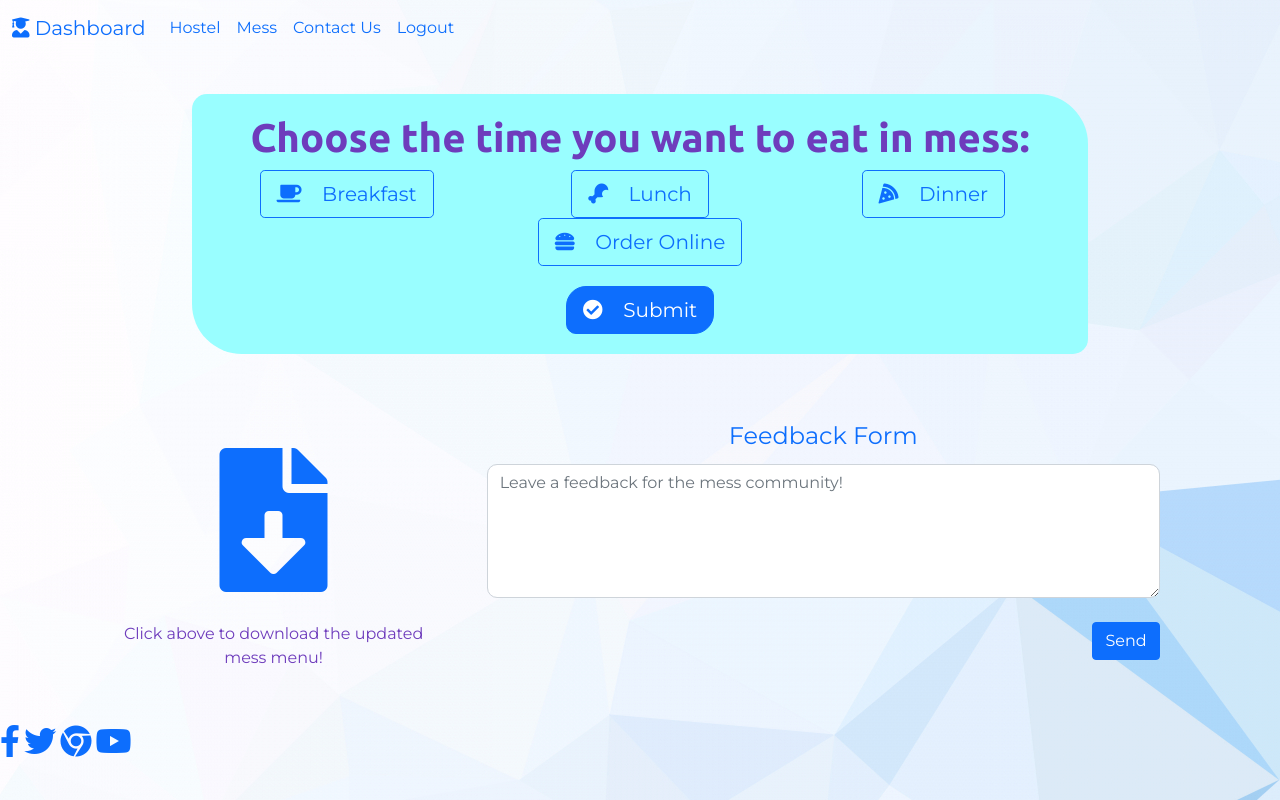
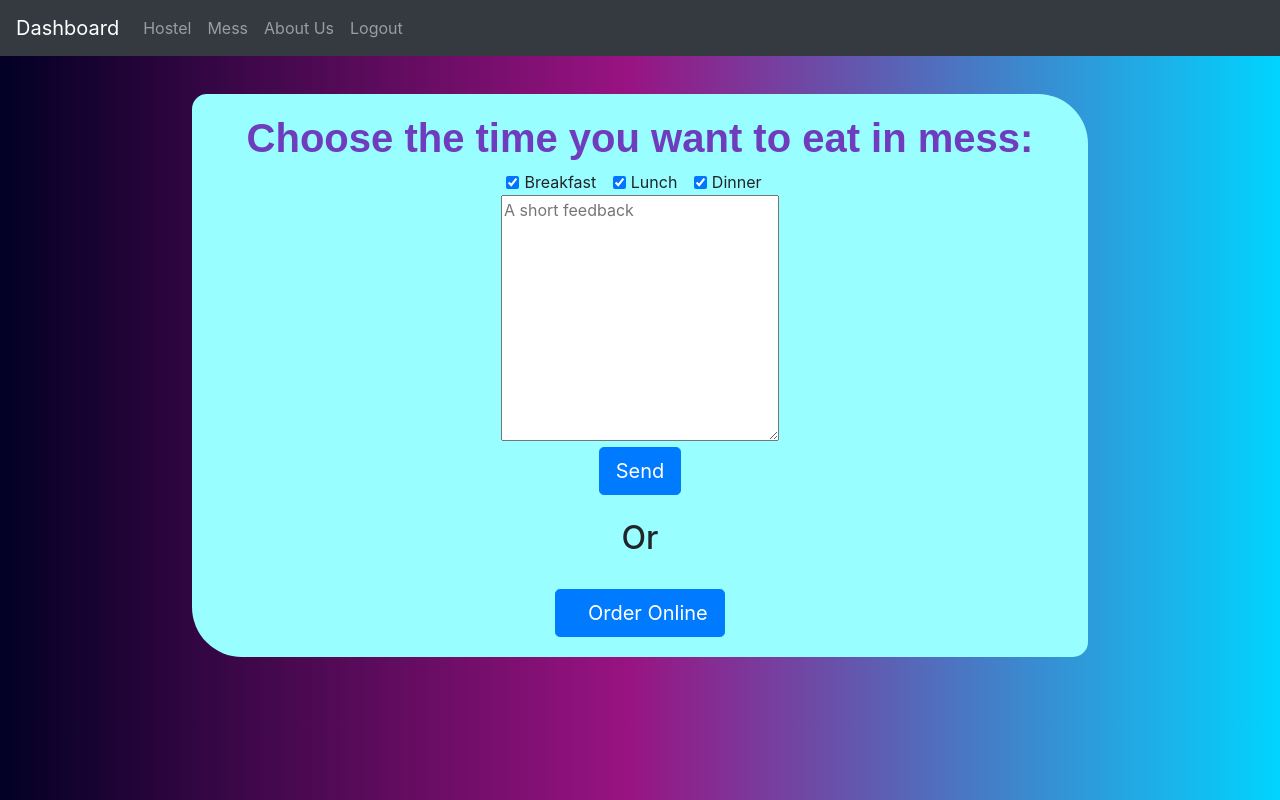
Before and after one commit to scaleptica/Hostel-management-system, a Flask app: a page that uses templates/mess.html in a window 1280 px wide. Run offline with Flask 2, Linux system fonts and the light colour scheme; the visitor is signed in with stand-in values (Sample User, id 1); parts of the project's set-up code (start-up, migrations or seed data) failed here and were passed over; some libraries are stand-ins or nearby versions.

```diff
--- /dev/null
+++ b/templates/aboutus.html
@@ -0,0 +1 @@
+{% extends "base.html" %}
--- a/templates/base.html
+++ b/templates/base.html
@@ -28,10 +28,10 @@
         <a class="nav-link" href="{{url_for('hostel')}}">Hostel</a>
       </li>
       <li class="nav-item">
-        <a class="nav-link" href="#">Mess</a>
+        <a class="nav-link" href="{{ url_for('mess') }}">Mess</a>
       </li>
       <li class="nav-item">
-        <a class="nav-link" href="#">Contact Us</a>
+        <a class="nav-link" href="{{url_for('about')}}">About Us</a>
       </li>
       <li class="nav-item">
         <a class="nav-link" href="{{ url_for('logout') }}" tabindex="-1">Logout</a>
--- a/templates/mess.html
+++ b/templates/mess.html
@@ -1,128 +1,54 @@
-<!DOCTYPE html>
+{% extends "base.html" %}
 
-<html lang="en">
+{% block title %}
+<title>Mess</title>
+{% endblock%}
 
-<head>
-    <meta charset="utf-8">
-    <meta name="viewport" content="width=device-width, initial-scale=1, shrink-to-fit=no">
+{% block content %}
 
+<div style="margin: 3% 15% 5%; padding: 20px; border-radius: 15px 50px; text-align: center; background-color: #99FEFF;">
+        <h2 style="font-size: 2.5rem; font-family: 'Ubuntu', sans-serif; font-weight: bold; color: #6E3CBC;">Choose
+            the time you want to eat in mess:</h2>
 
-    <link href="https://cdn.jsdelivr.net/npm/bootstrap@5.1.3/dist/css/bootstrap.min.css" rel="stylesheet"
-        integrity="sha384-1BmE4kWBq78iYhFldvKuhfTAU6auU8tT94WrHftjDbrCEXSU1oBoqyl2QvZ6jIW3" crossorigin="anonymous">
+            <form method="POST">
+                {{ form.hidden_tag() }}
+                <div class="form-check form-check-inline">
+                    <input class="form-check-input" type="checkbox" value="breakfast" id="flexCheckDefault" name="attendance" checked>
+                    <label class="form-check-label" for="flexCheckDefault">
+                      Breakfast
+                    </label>
+                </div>
+                <div class="form-check form-check-inline">
+                    <input class="form-check-input" type="checkbox" value="lunch" id="flexCheckChecked" name="attendance" checked>
+                    <label class="form-check-label" for="flexCheckChecked">
+                      Lunch
+                    </label>
+                </div>
+                <div class="form-check form-check-inline">
+                    <input class="form-check-input" type="checkbox" value="dinner" id="flexCheckChecked2" name="attendance" checked>
+                    <label class="form-check-label" for="flexCheckChecked2">
+                      Dinner
+                    </label>
+                </div>
+        <br>
 
-    <link href="https://fonts.googleapis.com/css?family=Montserrat:300,400,700,900|Ubuntu:400,700" rel="stylesheet">
+        {{form.feedback(cols="25", rows="10")|safe}}
 
-    <link rel="stylesheet" href="https://use.fontawesome.com/releases/v5.15.4/css/all.css"
-        integrity="sha384-DyZ88mC6Up2uqS4h/KRgHuoeGwBcD4Ng9SiP4dIRy0EXTlnuz47vAwmeGwVChigm" crossorigin="anonymous">
+    <br>
+    <div>
+        {{ form.submit(class_="btn btn-primary btn-lg feature-title") }}
+    </div>
+</form>
+    <br>
+    <h2>Or</h2>
+        <br>
 
-    <link rel="stylesheet" href="./css/styles.css">
+        <a href="https://www.zomato.com/chandigarh" target="_blank">
+            <button type="button" class="btn btn-primary btn-lg feature-title">
+                <i class="fas fa-check-circle"></i> &ensp;
+            Order Online</button>
+            </a><br>
 
-    <title>Mess</title>
-</head>
+    </div>
 
-<body style="background-image: url('images/LtawAz.jpg'); font-family: 'Montserrat', sans-serif;">
-    <section id="title">
-
-        <div class="container-fluid">
-            <nav class="navbar navbar-expand-lg navbar-dark">
-                <a class="navbar-brand" style="color: #0d6efd;" href="firstpage.html"><i class="fas fa-user-graduate"></i>
-                    Dashboard</a>
-                <button class="navbar-toggler" type="button" data-bs-toggle="collapse"
-                    data-bs-target="#navbarSupportedContent" aria-controls="navbarSupportedContent"
-                    aria-expanded="false" aria-label="Toggle navigation">
-                    <span class="navbar-toggler-icon"></span>
-                </button>
-                <div class="collapse navbar-collapse" id="navbarSupportedContent">
-                    <ul class="navbar-nav me-auto mb-2 mb-lg-0">
-                        <li class="nav-item">
-                            <a class="nav-link" style="color: #0d6efd;" href="hostel.html">Hostel</a>
-                        </li>
-                        <li class="nav-item">
-                            <a class="nav-link" style="color: #0d6efd;" href="mess.html">Mess</a>
-                        </li>
-                        <li class="nav-item">
-                            <a class="nav-link" style="color: #0d6efd;" href="https://www.thapar.edu/pages/contactus">Contact Us</a>
-                        </li>
-                        <li class="nav-item">
-                            <a class="nav-link" style="color: #0d6efd;" href="login.html">Logout</a>
-                        </li>
-                    </ul>
-                </div>
-            </nav>
-        </div>
-    </section>
-
-    <section id="attendance-mess">
-        <div
-            style="margin: 3% 15% 5%; padding: 20px; border-radius: 15px 50px; text-align: center; background-color: #99FEFF;">
-            <h2 style="font-size: 2.5rem; font-family: 'Ubuntu', sans-serif; font-weight: bold; color: #6E3CBC;">Choose
-                the time you want to eat in mess:</h2>
-            <div class="row">
-                <div class="feature-box col-md-4">
-                    <input type="checkbox" value="Breakfast" name="attendance" class="btn-check" id="btn-check-outlined" autocomplete="off">
-                    <label class="btn btn-outline-primary btn-lg feature-title" for="btn-check-outlined"><i
-                            class="fas fa-coffee"></i> &ensp; Breakfast</label>
-                </div>
-                <div class="feature-box col-md-4">
-                    <input type="checkbox" value="Lunch" name="attendance" class="btn-check" id="btn-check-2-outlined" autocomplete="off">
-                    <label class="btn btn-outline-primary btn-lg feature-title" for="btn-check-2-outlined"><i
-                            class="fas fa-drumstick-bite"></i> &ensp; Lunch</label>
-                </div>
-                <div class="feature-box col-md-4">
-                    <input type="checkbox" value="Dinner" name="attendance" class="btn-check" id="btn-check-3-outlined" autocomplete="off">
-                    <label class="btn btn-outline-primary btn-lg feature-title" for="btn-check-3-outlined"><i
-                            class="fas fa-pizza-slice"></i> &ensp; Dinner</label>
-                </div>
-            </div>
-            <a href="https://www.zomato.com/chandigarh" target="_blank">
-                <button class="btn btn-outline-primary btn-lg feature-title" style="margin-bottom: 20px;">
-                    <i class="fas fa-hamburger"></i> &ensp; Order Online
-                </button>
-            </a><br>
-            <button type="button" class="btn btn-primary btn-lg feature-title"
-                style="color: #fff; border-radius: 20px 10px;"><i class="fas fa-check-circle"></i> &ensp;
-                Submit</button>
-        </div>
-    </section>
-
-    <section id="feedback">
-        <div style="margin: 3% 8% 3%;">
-            <div class="row">
-                <div class="col-md-4" style="text-align: center; padding: 0px 30px;">
-                    <a href="Mess-Menu.pdf" target="_blank"><i style="padding: 30px;" class="fas fa-file-download fa-9x"></i></a>
-                    <p style="color: #6E3CBC; font-size: 1rem;">Click above to download the updated mess menu!</p>
-                </div>
-                <div class="col-md-8" style="text-align: end; padding: 0px 30px;">
-                    <form action="" method="POST">
-                        <div class="form-group" style="text-align: center;">
-                            <label style="color: #0d6efd; font-size: 1.5rem; padding-bottom: 10px;">Feedback
-                                Form</label><br>
-                            <textarea class="form-control" name="postContent"
-                                placeholder="Leave a feedback for the mess community!" style="border-radius: 10px;"
-                                rows="5"></textarea><br>
-                        </div>
-                        <button class="btn btn-primary" type="submit" name="button">Send</button>
-                    </form>
-                </div>
-            </div>
-        </div>
-    </section>
-
-    <footer id="footer">
-
-        <div>
-            <a href="https://www.facebook.com/officialTIET/"><i class="fab fa-facebook-f fa-2x social-icon"></i></a>
-            <a href="https://twitter.com/TIETofficial?ref_src=twsrc%5Egoogle%7Ctwcamp%5Eserp%7Ctwgr%5Eauthor"><i
-                    class="fab fa-twitter fa-2x social-icon"></i></a>
-            <a href="https://www.thapar.edu/"><i class="fab fa-chrome fa-2x social-icon"></i></a>
-            <a href="https://www.youtube.com/channel/UCybEMnvVQqGi80wfAd1F8oA"><i
-                    class="fab fa-youtube fa-2x social-icon"></i></a>
-        </div>
-    </footer>
-
-    <script src="https://cdn.jsdelivr.net/npm/bootstrap@5.1.3/dist/js/bootstrap.bundle.min.js"
-        integrity="sha384-ka7Sk0Gln4gmtz2MlQnikT1wXgYsOg+OMhuP+IlRH9sENBO0LRn5q+8nbTov4+1p" crossorigin="anonymous">
-    </script>
-</body>
-
-</html>
+{% endblock %}
```
Also changed, not shown: run.py (+37 -15 lines), templates/hostel.html (+22 -19 lines), hostel_compla.db, mess_compla.db (added).
